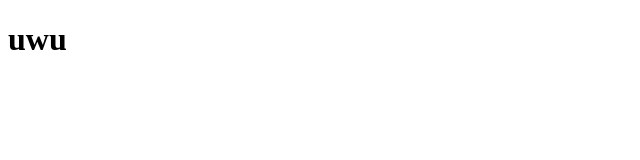
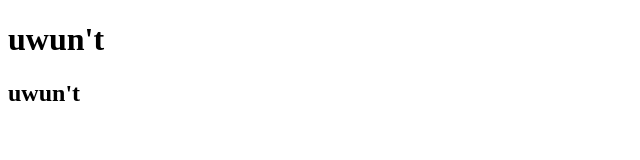
Before and after one commit to OfwaTwa/Eloboost, a plain HTML site: page index.html in a window 1280 px wide. Shown: the whole page, without its empty margins (0-640 px from the left). Drawn offline with Linux system fonts and the light colour scheme.

Commit message:
Añadí otro titulo

```diff
--- a/index.html
+++ b/index.html
@@ -7,7 +7,8 @@
     <title>Eloboost</title>
 </head>
 <body>
-    <h1>uwu</h1>
+    <h1>uwun't</h1>
+    <h2>uwun't</h2>
 
 </body>
 </html>
```
